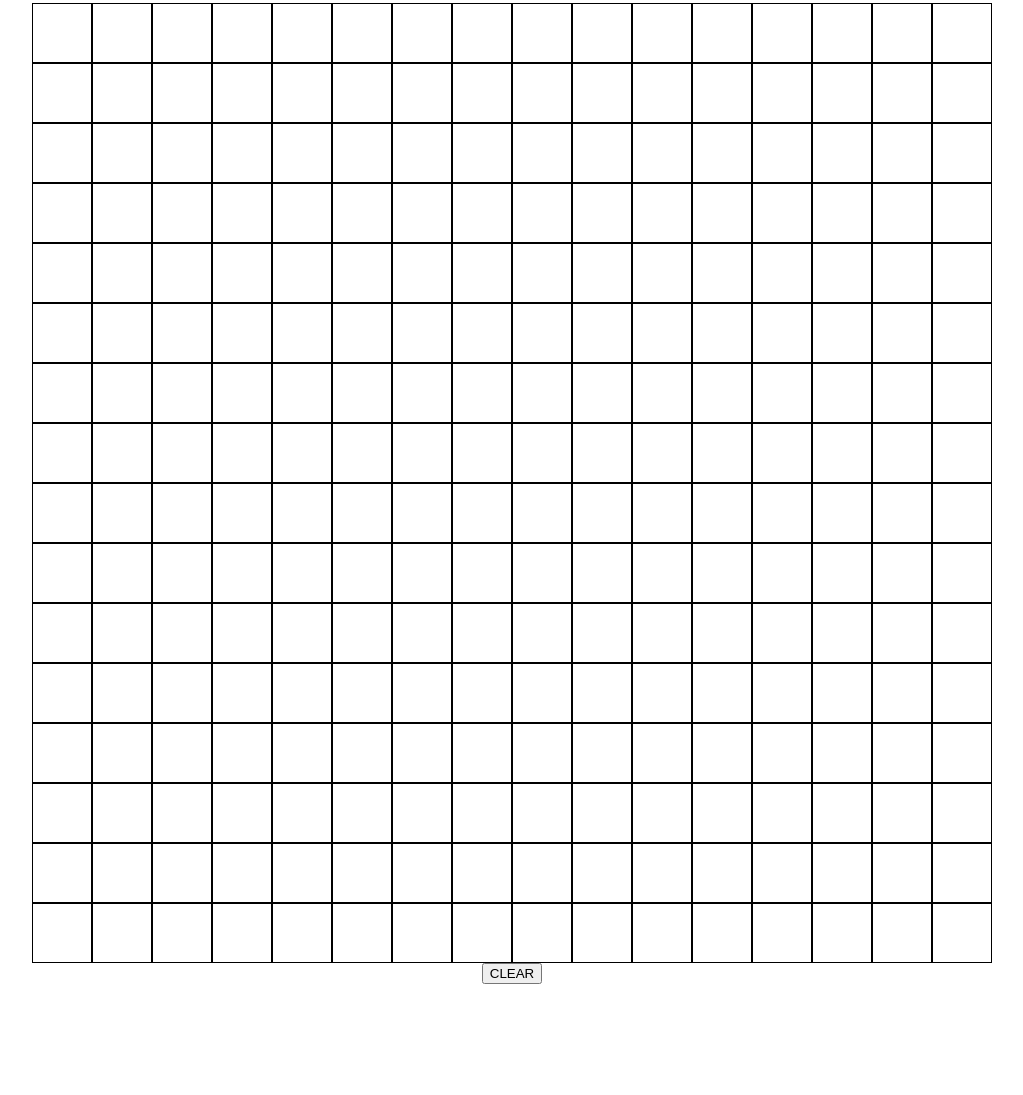
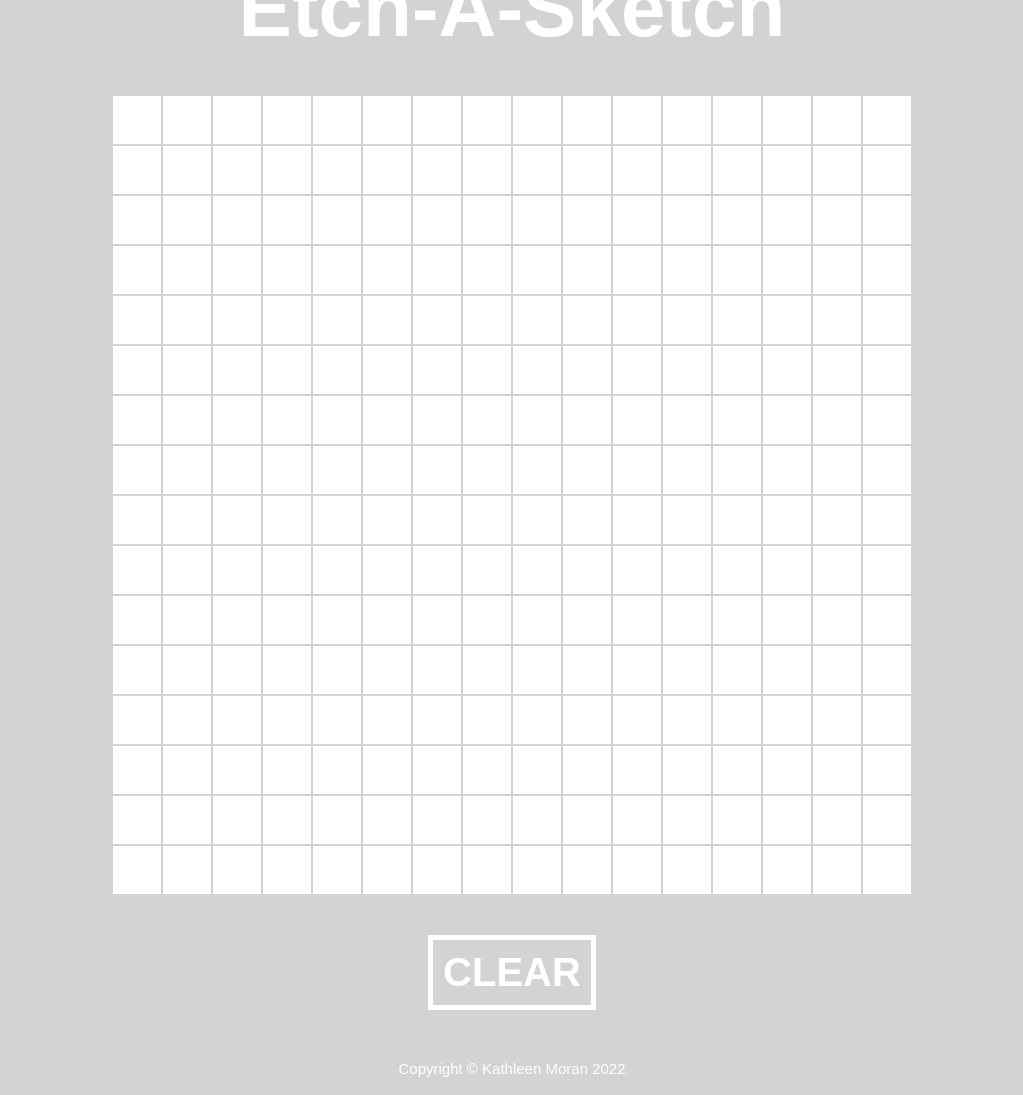
Before and after one commit to kathleenmoran/etch-a-sketch, a plain HTML site: page index.html in a window 1280 px wide. Shown: the part 85-1180 px from the top of the page, without its empty margins (128-1151 px from the left). Before the commit the page ends 1077 px from the top, so only its background shows below. Drawn offline with Linux system fonts and the light colour scheme; a web font is replaced by a local one.

Commit message:
Add color and styling

```diff
--- a/index.html
+++ b/index.html
@@ -7,10 +7,12 @@
     <title>Etch-A-Sketch</title>
     <script src="script.js" defer></script>
     <link rel="stylesheet" href="style.css">
+    <link rel="stylesheet" href="https://fonts.googleapis.com/css?family=Aldrich">
 </head>
 <body>
     <h1>Etch-A-Sketch</h1>
     <div class="grid"></div>
     <button class="clear-button">CLEAR</button>
+    <div class="footer">Copyright © Kathleen Moran 2022</div>
 </body>
 </html>
--- a/style.css
+++ b/style.css
@@ -1,5 +1,6 @@
 .square {
-    border: 1px solid black;
+    border: 1px solid #D3D3D3;
+    background-color: white;
     height: 100%;
 }
 
@@ -11,13 +12,44 @@
 }
 
 .grid {
-    width: 960px;
-    height: 960px;
+    width: 800px;
+    height: 800px;
     display: flex;
+}
+
+h1 {
+    margin: 40px;
 }
 
 body {
     display: flex;
     flex-direction: column;
     align-items: center;
+    background-color: #D3D3D3;
+    font-family: 'Aldrich', sans-serif;
+    color: white;
+    font-size: 40px;
+    min-height: 100vh;
 }
+
+button {
+    border: 5px solid white;
+    color: white;
+    background-color: #D3D3D3;
+    padding: 10px;
+    font-size: 40px;
+    font-weight: 900;
+    border-radius: 0px;
+    margin: 40px;
+}
+
+button:hover {
+    border-color: black;
+    color: black;
+}
+
+.footer {
+    margin-top: auto;
+    padding: 10px;
+    font-size: 15px;
+}
```
